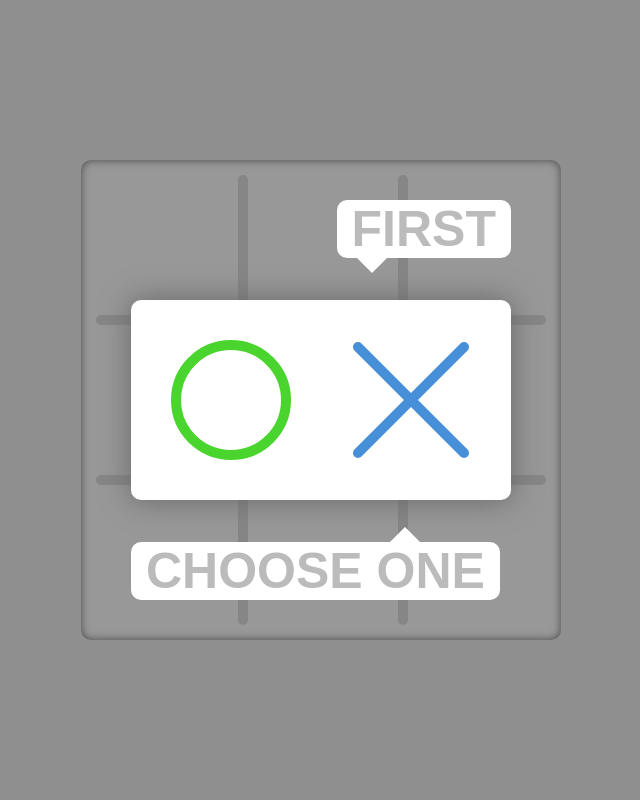
After one commit to dinhjeffrey/dinhjeffrey.github.io, a PHP site: page /tic-tac-toe/tic-tac-toe.html in a window 1280 px wide. The commit adds this page. Shown: the whole page, without its empty margins (319-959 px from the left). Run offline with PHP 8.4, Linux system fonts and the light colour scheme; some libraries are stand-ins or nearby versions; some web fonts are replaced.

Commit message:
tic tac toe

```diff
--- a/index.html
+++ b/index.html
@@ -128,7 +128,10 @@
           <a href='http://dindledoo.com/text-rpg/Pokemon.html' target="_blank" class="text-rpg"><i class="fa fa-gamepad fa-flag-projects"></i></a></span></div><span class="span30"></span>
 
         <div id="twh">
-          <a href='http://dindledoo.com/twitch/twitch.html' target="_blank" class="twitch"><i class="fa fa-twitch fa-flag-projects"></i></a></span></div>
+          <a href='http://dindledoo.com/twitch/twitch.html' target="_blank" class="twitch"><i class="fa fa-twitch fa-flag-projects"></i></a></span></div><span class="span30"></span>
+
+        <div id="ttt">
+          <a href='http://dindledoo.com/tic-tac-toe/tic-tac-toe.html' target="_blank" class="tic-tac-toe"><i class="fa fa-times-circle-o fa-flag-projects"></i></a></span></div>
 
 </div>
 
--- /dev/null
+++ b/tic-tac-toe/tic-tac-toe.css
@@ -0,0 +1,214 @@
+@font-face {
+  font-family: 'Dosis';
+  font-style: normal;
+  font-weight: 400;
+  src: local('Dosis Regular'), local('Dosis-Regular'), url(http://themes.googleusercontent.com/static/fonts/dosis/v1/xIAtSaglM8LZOYdGmG1JqQ.woff) format('woff');
+}
+
+body {
+	margin: 0px;
+	padding: 0px;
+	width: 100%;
+	height: 100%;
+	background: #EEE;
+	font-family: "Dosis", sans-serif;
+	text-transform: uppercase;
+	color: #bbb;
+}
+
+#wrap {
+	overflow: hidden;
+	height: 100%;
+	width: 100%;
+}
+#body .game_area {
+	position: absolute;
+	top: 50%;
+	left: 50%;
+	width: 480px;
+	height: 480px;
+	margin-left: -240px;
+	margin-top: -240px;
+	border-radius: 10px;
+	background: #FCFCFC;
+	box-shadow: 0px 0px 8px #777 inset;
+}
+#body .block {
+	position: relative;
+	float: left;
+	width: 160px;
+	height: 160px;
+	cursor: pointer;
+}
+#body .line {
+	position: absolute;
+	width: 10px;
+	height: 10px;
+	border-radius: 10px;
+	background: #dedede;
+}
+#body #line0 {
+	width: 450px;
+	top: 155px;
+	left: 15px;
+}
+#body #line1 {
+	width: 450px;
+	top: 315px;
+	left: 15px;
+}
+#body #line2 {
+	height: 450px;
+	left: 157px;
+	top: 15px;
+}
+#body #line3 {
+	height: 450px;
+	left: 317px;
+	top: 15px;
+}
+
+.o {
+	position: absolute;
+	left: 50%;
+	top: 50%;
+	width: 100px;
+	height: 100px;
+	margin-left: -60px;
+	margin-top: -60px;
+	border: 10px solid #4ad52e;
+	border-radius: 100px;
+}
+.x {
+	position: absolute;
+	left: 50%;
+	top: 50%;
+	margin-left: -60px;
+	margin-top: -60px;
+	width: 120px;
+	height: 120px;
+}
+.x:before {
+	position: absolute;
+	top: -20px;
+	left: 55px;
+	content: "";
+	display: block;
+	width: 10px;
+	height: 160px;
+	background: #488fda;
+	border-radius: 5px;
+	-webkit-transform: rotate(-45deg);
+	-moz-transform: rotate(-45deg);
+	-o-transform: rotate(-45deg);
+	-ms-transform: rotate(-45deg);
+}
+.x:after {
+	position: absolute;
+	top: -20px;
+	left: 55px;
+	content: "";
+	display: block;
+	width: 10px;
+	height: 160px;
+	background: #488fda;
+	border-radius: 5px;
+	-webkit-transform: rotate(45deg);
+	-moz-transform: rotate(45deg);
+	-o-transform: rotate(45deg);
+	-ms-transform: rotate(45deg);
+}
+
+#start_screen, #end_screen {
+	position: absolute;
+	left: 0px;
+	top: 0px;
+	width: 100%;
+	height: 100%;
+	background: rgba(0, 0, 0, 0.4);
+}
+#select_box, #end_box {
+	position: absolute;
+	top: 50%;
+	left: 50%;
+	width: 340px;
+	height: 160px;
+	padding: 20px;
+	margin-left: -190px;
+	margin-top: -100px;
+	background: #FFF;
+	border-radius: 10px;
+	box-shadow: 0 0 30px #666;
+}
+#select_box .current {
+	border-bottom: 5px solid #ddd;
+}
+#selectO, #selectX {
+	position: relative;
+	float: left;
+	width: 160px;
+	height: 160px;
+	cursor: pointer;
+}
+#selectO {
+	margin-right: 20px;
+}
+.info_bubble {
+	position: absolute;
+	padding: 0 15px;
+	background: #FFF;
+	border-radius: 10px;
+	text-align: center;
+	font-size: 50px;
+	font-weight: bold;
+}
+.info_bubble:before {
+	position: absolute;
+	width: 0;
+	height: 0;
+	content: "";
+	border: 15px solid transparent;
+}
+#info_1 {
+	right: 0px;
+	top: -100px;
+}
+#info_1:before {
+	left: 20px;
+	bottom: -30px;
+	border-top-color: #FFF;
+}
+#info_2 {
+	left: 0px;
+	bottom: -100px;
+}
+#info_2:before {
+	top: -30px;
+	right: 80px;
+	border-bottom-color: #FFF;
+}
+
+#end_screen {
+	display: none;
+}
+#end_box #end_info{
+	font-size: 100px;
+	font-weight: bold;
+	text-align: center;
+	line-height: 160px;
+}
+#end_box .circle {
+	position: absolute;
+	right: -60px;
+	top: 50%;
+	width: 100px;
+	height: 100px;
+	margin-top: -60px;
+	border: 10px solid #feb323;
+	border-radius: 100px;
+}
+#end_screen #btn_restart {
+	right: -240px;
+	top: 66px;
+	cursor: pointer;
+}
--- /dev/null
+++ b/tic-tac-toe/tic-tac-toe.html
@@ -0,0 +1,77 @@
+<!DOCTYPE HTML>
+<html lang='en'>
+<head>
+  <!-- this allows emojis in comment -->
+  <meta http-equiv="content-type" content="text/html; charset=UTF-8">
+
+  <!--  this is the css, lobster font, fa fa font, website icon, mobile url bar color  -->
+  <link rel='stylesheet' href="tic-tac-toe.css" type="text/css" charset="utf-8">
+  <link href="http://fonts.googleapis.com/css?family=Lobster" rel="stylesheet" type="text/css">
+  <link rel="stylesheet" href="https://maxcdn.bootstrapcdn.com/font-awesome/4.5.0/css/font-awesome.min.css">
+  <link rel="shortcut icon" sizes="57x57" href="xo.png" >
+  <meta name="theme-color" content="black">
+
+  <!--  this makes the phone screens zoom way in -->
+<meta name="viewport" content="width=device-width, initial-scale=1.0">
+
+
+  <title>Tic Tac Toe</title>
+
+  <!-- google analytics -->
+  <script>
+  (function(i,s,o,g,r,a,m){i['GoogleAnalyticsObject']=r;i[r]=i[r]||function(){
+    (i[r].q=i[r].q||[]).push(arguments)},i[r].l=1*new Date();a=s.createElement(o),
+    m=s.getElementsByTagName(o)[0];a.async=1;a.src=g;m.parentNode.insertBefore(a,m)
+  })(window,document,'script','//www.google-analytics.com/analytics.js','ga');
+
+  ga('create', 'UA-69817751-2', 'auto');
+  ga('send', 'pageview');
+  </script>
+
+</head>
+
+
+<body>
+
+<div id="wrap">
+	<div id="body">
+		<div class="game_area">
+			<div class="block"></div>
+			<div class="block"></div>
+			<div class="block"></div>
+			<div class="block"></div>
+			<div class="block"></div>
+			<div class="block"></div>
+			<div class="block"></div>
+			<div class="block"></div>
+			<div id="a" class="block"></div>
+			<div id="line0" class="line"></div>
+			<div id="line1" class="line"></div>
+			<div id="line2" class="line"></div>
+			<div id="line3" class="line"></div>
+		</div>
+	</div>
+	<div id="start_screen">
+		<div id="select_box">
+			<div id="selectO">
+				<div class="o"></div>
+			</div>
+			<div id="selectX">
+				<div class="x"></div>
+			</div>
+			<div class="info_bubble" id="info_1">first</div>
+			<div class="info_bubble" id="info_2">choose one</div>
+		</div>
+	</div>
+	<div id="end_screen">
+		<div id="end_box">
+			<div id="end_info"></div>
+			<div class="circle"></div>
+			<div class="info_bubble" id="btn_restart">restart</div>
+		</div>
+	</div>
+</div>
+
+
+<script src="tic-tac-toe.js"></script>
+</body></html>
```
Also changed, not shown: assets/css/main.css (+22 -6 lines), tic-tac-toe/tic-tac-toe.js (added, +297 -0 lines), tic-tac-toe/xo.png (added).
